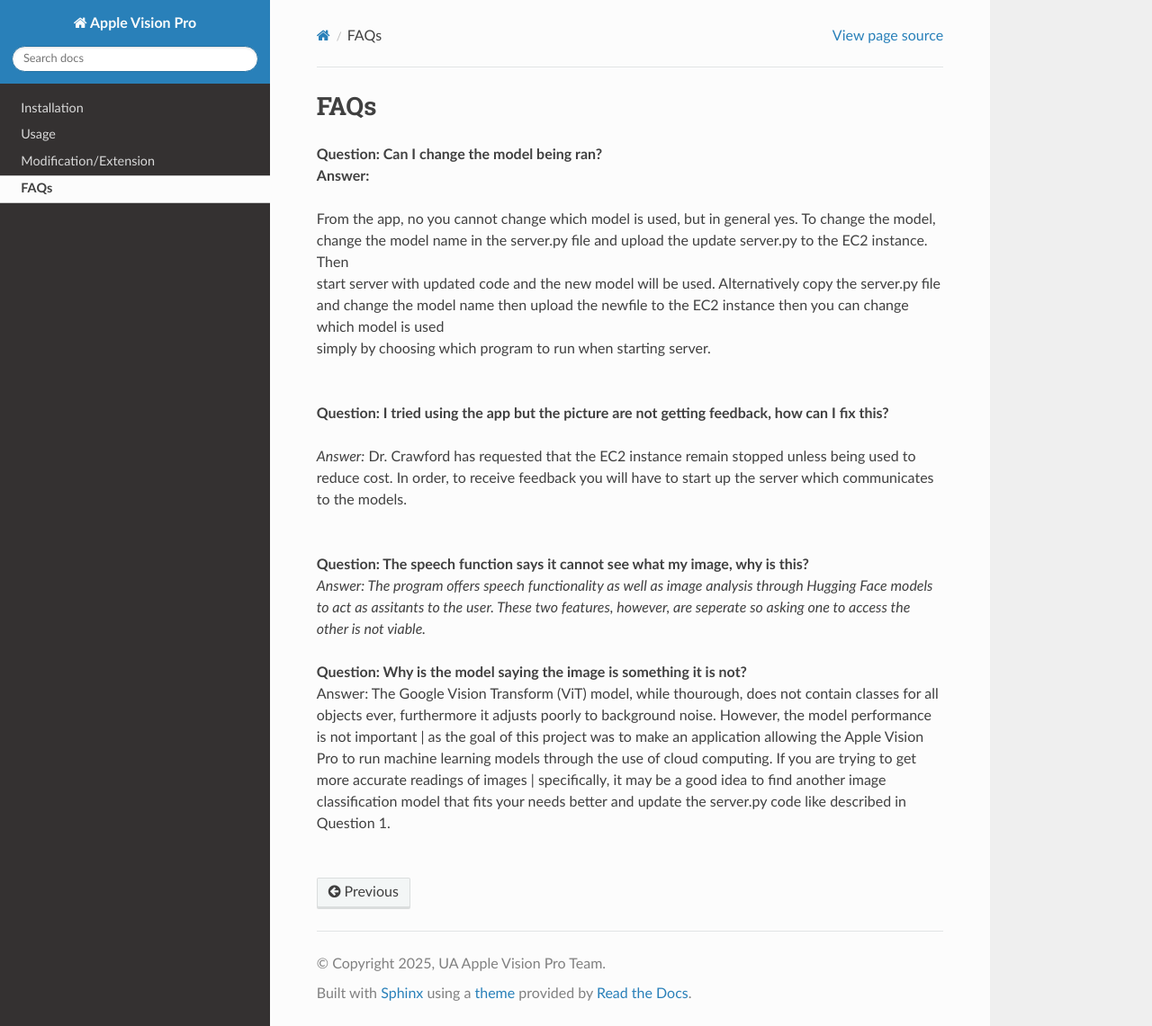
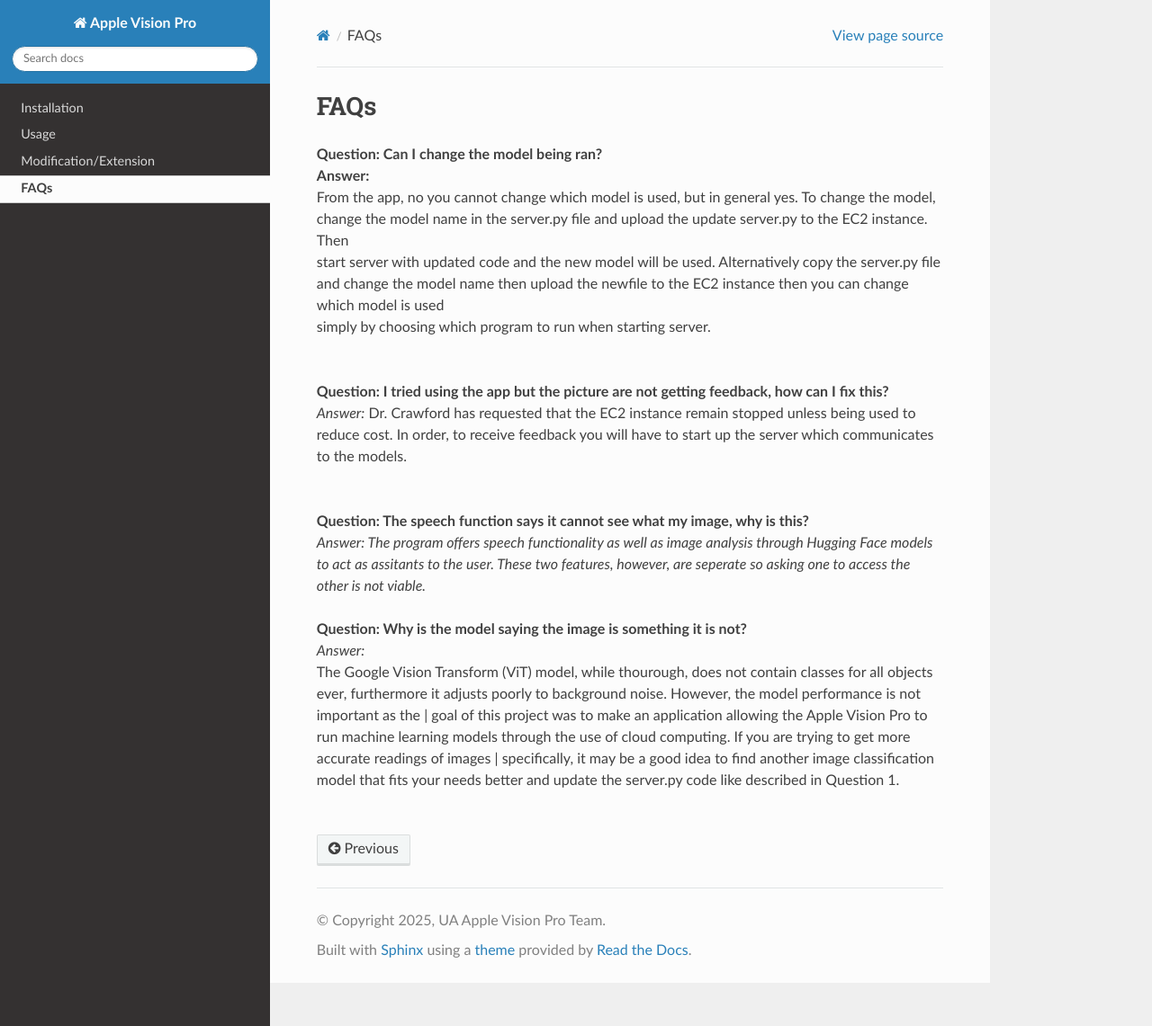
Before and after one commit to Apple-Vision-Pro-UA-CS495/apple-vision-pro-tutorial, a Sphinx documentation site: the page built from docs/source/faqs.rst, in a window 1280 px wide and 1141 px high. Shown: the whole window at 90% size. Built offline with Sphinx 7.4.7 and the Read the Docs theme 3.1.0, drawn with Linux system fonts in a browser that asks for light colours.

Commit message:
Update faqs.rst

```diff
--- a/docs/source/faqs.rst
+++ b/docs/source/faqs.rst
@@ -3,14 +3,12 @@
 
 | **Question: Can I change the model being ran?**
 | **Answer:**
-|
 | From the app, no you cannot change which model is used, but in general yes. To change the model, change the model name in the server.py file and upload the update server.py to the EC2 instance. Then
 | start server with updated code and the new model will be used. Alternatively copy the server.py file and change the model name then upload the newfile to the EC2 instance then you can change which model is used
 | simply by choosing which program to run when starting server.
 |
 
 | **Question: I tried using the app but the picture are not getting feedback, how can I fix this?**
-|
 | *Answer:* Dr. Crawford has requested that the EC2 instance remain stopped unless being used to reduce cost. In order, to receive feedback you will have to start up the server which communicates to the models.
 |
 
@@ -20,5 +18,6 @@
 
 
 | **Question: Why is the model saying the image is something it is not?**
-| Answer: The Google Vision Transform (ViT) model, while thourough, does not contain classes for all objects ever, furthermore it adjusts poorly to background noise. However, the model performance is not important | as the goal of this project was to make an application allowing the Apple Vision Pro to run machine learning models through the use of cloud computing. If you are trying to get more accurate readings of images    | specifically, it may be a good idea to find another image classification model that fits your needs better and update the server.py code like described in Question 1.
+| *Answer:*
+| The Google Vision Transform (ViT) model, while thourough, does not contain classes for all objects ever, furthermore it adjusts poorly to background noise. However, the model performance is not important as the  | goal of this project was to make an application allowing the Apple Vision Pro to run machine learning models through the use of cloud computing. If you are trying to get more accurate readings of images           | specifically, it may be a good idea to find another image classification model that fits your needs better and update the server.py code like described in Question 1.
 |
```
